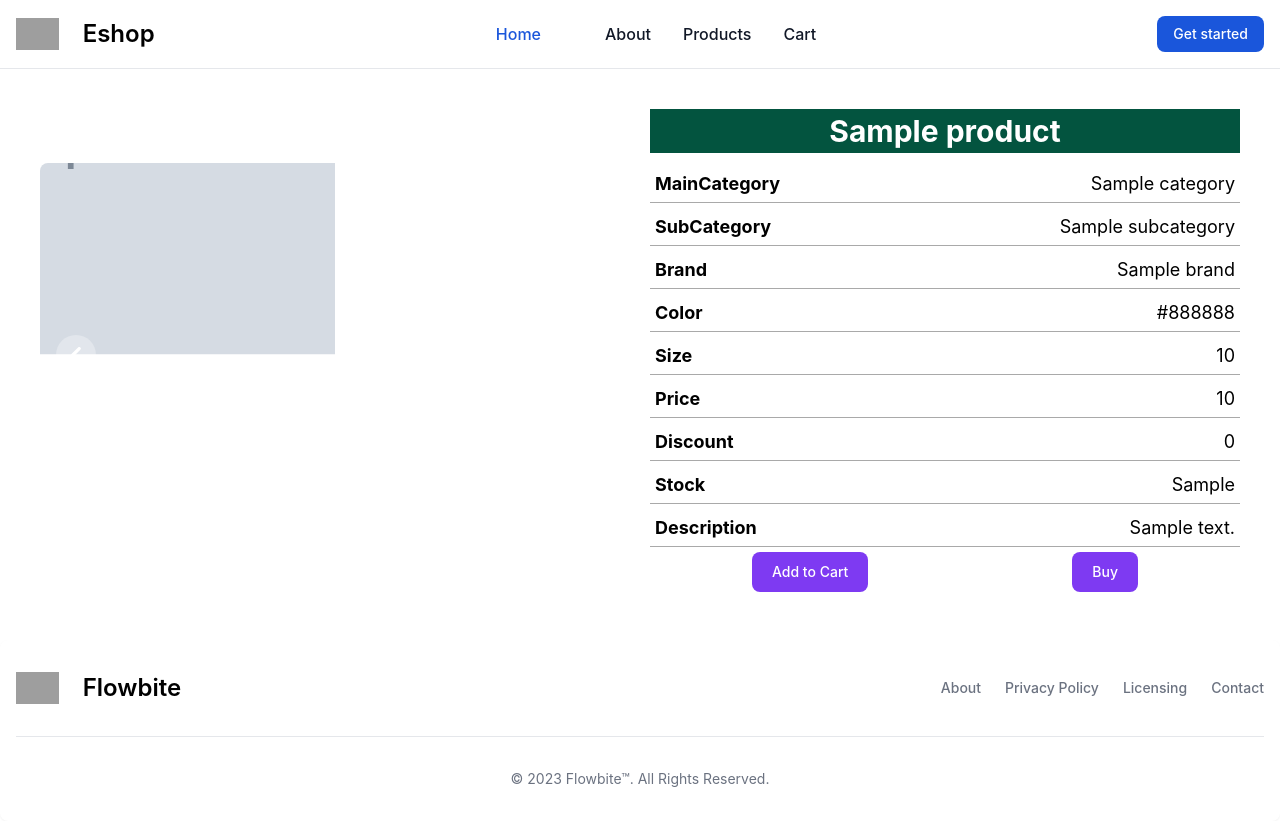
After one commit to archit646/E-Shop, a Django app: page /shop/detail/1 in a window 1280 px wide. The commit adds this page. Run offline with Django 5.2, Linux system fonts and the light colour scheme; tables that the repository leaves empty hold one stand-in row (values such as "Sample post"); grey boxes marked "Sample" are stand-in pictures; some libraries are stand-ins or nearby versions; grey boxes are pictures that could not be loaded.

Commit message:
added product detail page

```diff
--- a/shop/models.py
+++ b/shop/models.py
@@ -24,9 +24,12 @@ class Products(models.Model):
     category=models.ForeignKey(Category,on_delete=models.CASCADE,default='',null=True,blank=True)
     subcategory=models.ForeignKey(SubCategory,on_delete=models.CASCADE,default='',null=True,blank=True)
     brand=models.ForeignKey(Brand,on_delete=models.CASCADE,default='',null=True,blank=True)
+    size=models.IntegerField(default=0)
+    color=models.CharField(max_length=20,default='')
     base_price=models.IntegerField(default=0)
     discount=models.IntegerField(default=0)
     price=models.IntegerField(default=0)
+    stock=models.CharField(max_length=10,default='')
     image1=models.ImageField(upload_to='shop/images',default='')
     image2=models.ImageField(upload_to='shop/images',default='')
     image3=models.ImageField(upload_to='shop/images',default='')
--- /dev/null
+++ b/shop/static/shop/style.css
@@ -0,0 +1,27 @@
+/* .right-section{
+    padding: 20px;
+    display: flex;
+    flex-direction: column;
+    gap: 10px;
+} */
+.detail-container{
+    display: flex;
+    flex-direction: column;
+    gap: 5px;
+}
+.row{
+    border-bottom: 1px solid darkgray;
+    display: flex;
+    justify-content: space-between;
+    padding: 5px;
+
+}
+.row span{
+    font-weight: bold;
+    font-size: 18px;
+}
+.row p{
+    font-size: 18px;
+    font-weight: 400;
+
+}
--- /dev/null
+++ b/shop/templates/shop/detail.html
@@ -0,0 +1,128 @@
+{% extends 'shop/index.html' %}
+{% block title %}
+<title>Detail Page</title>
+{% endblock %}
+{% block content %}
+<div class="grid grid-cols-2 p-10 gap-5 ">
+    <div class="left-section flex flex-col justify-center">
+
+
+        <div id="default-carousel" class="relative w-full" data-carousel="slide">
+            <!-- Carousel wrapper -->
+            <div class="relative h-56 overflow-hidden rounded-lg md:h-96">
+                <!-- Item 1 -->
+                <div class="hidden duration-700 ease-in-out" data-carousel-item>
+                    <img src="{{data.image1.url}}"
+                        class="absolute block w-full -translate-x-1/2 -translate-y-1/2 top-1/2 left-1/2" alt="...">
+                </div>
+                <!-- Item 2 -->
+                <div class="hidden duration-700 ease-in-out" data-carousel-item>
+                    <img src="{{data.image2.url}}"
+                        class="absolute block w-full -translate-x-1/2 -translate-y-1/2 top-1/2 left-1/2" alt="...">
+                </div>
+                <!-- Item 3 -->
+                <div class="hidden duration-700 ease-in-out" data-carousel-item>
+                    <img src="{{data.image3.url}}"
+                        class="absolute block w-full -translate-x-1/2 -translate-y-1/2 top-1/2 left-1/2" alt="...">
+                </div>
+                <!-- Item 4 -->
+                <div class="hidden duration-700 ease-in-out" data-carousel-item>
+                    <img src="{{data.image4.url}}"
+                        class="absolute block w-full -translate-x-1/2 -translate-y-1/2 top-1/2 left-1/2" alt="...">
+                </div>
+
+            </div>
+            <!-- Slider indicators -->
+            <div class="absolute z-30 flex -translate-x-1/2 bottom-5 left-1/2 space-x-3 rtl:space-x-reverse">
+                <button type="button" class="w-3 h-3 rounded-full" aria-current="true" aria-label="Slide 1"
+                    data-carousel-slide-to="0"></button>
+                <button type="button" class="w-3 h-3 rounded-full" aria-current="false" aria-label="Slide 2"
+                    data-carousel-slide-to="1"></button>
+                <button type="button" class="w-3 h-3 rounded-full" aria-current="false" aria-label="Slide 3"
+                    data-carousel-slide-to="2"></button>
+                <button type="button" class="w-3 h-3 rounded-full" aria-current="false" aria-label="Slide 4"
+                    data-carousel-slide-to="3"></button>
+
+            </div>
+            <!-- Slider controls -->
+            <button type="button"
+                class="absolute top-0 start-0 z-30 flex items-center justify-center h-full px-4 cursor-pointer group focus:outline-none"
+                data-carousel-prev>
+                <span
+                    class="inline-flex items-center justify-center w-10 h-10 rounded-full bg-white/30 dark:bg-gray-800/30 group-hover:bg-white/50 dark:group-hover:bg-gray-800/60 group-focus:ring-4 group-focus:ring-white dark:group-focus:ring-gray-800/70 group-focus:outline-none">
+                    <svg class="w-4 h-4 text-white dark:text-gray-800 rtl:rotate-180" aria-hidden="true"
+                        xmlns="http://www.w3.org/2000/svg" fill="none" viewBox="0 0 6 10">
+                        <path stroke="currentColor" stroke-linecap="round" stroke-linejoin="round" stroke-width="2"
+                            d="M5 1 1 5l4 4" />
+                    </svg>
+                    <span class="sr-only">Previous</span>
+                </span>
+            </button>
+            <button type="button"
+                class="absolute top-0 end-0 z-30 flex items-center justify-center h-full px-4 cursor-pointer group focus:outline-none"
+                data-carousel-next>
+                <span
+                    class="inline-flex items-center justify-center w-10 h-10 rounded-full bg-white/30 dark:bg-gray-800/30 group-hover:bg-white/50 dark:group-hover:bg-gray-800/60 group-focus:ring-4 group-focus:ring-white dark:group-focus:ring-gray-800/70 group-focus:outline-none">
+                    <svg class="w-4 h-4 text-white dark:text-gray-800 rtl:rotate-180" aria-hidden="true"
+                        xmlns="http://www.w3.org/2000/svg" fill="none" viewBox="0 0 6 10">
+                        <path stroke="currentColor" stroke-linecap="round" stroke-linejoin="round" stroke-width="2"
+                            d="m1 9 4-4-4-4" />
+                    </svg>
+                    <span class="sr-only">Next</span>
+                </span>
+            </button>
+        </div>
+
+
+    </div>
+
+    <div class="right-section flex flex-col gap-3">
+        <h1 class="text-3xl font-bold text-center bg-green-800 text-white p-1">{{data.product_name}}</h1>
+        <div class="detail-container">
+            <div class="row">
+                <span>MainCategory</span>
+                <p>{{data.category}}</p>
+            </div>
+            <div class="row">
+                <span>SubCategory</span>
+                <p>{{data.subcategory}}</p>
+            </div>
+            <div class="row">
+                <span>Brand</span>
+                <p>{{data.brand}}</p>
+            </div>
+            <div class="row">
+                <span>Color</span>
+                <p>{{data.color}}</p>
+            </div>
+            <div class="row">
+                <span>Size</span>
+                <p>{{data.size}}</p>
+            </div>
+            <div class="row">
+                <span>Price</span>
+                <p>{{data.price}}</p>
+            </div>
+            <div class="row">
+                <span>Discount</span>
+                <p>{{data.discount}}</p>
+            </div>
+            <div class="row">
+                <span>Stock</span>
+                <p>{{data.stock}}</p>
+            </div>
+            <div class="row">
+                <span>Description</span>
+                <p>{{data.product_desc}}</p>
+            </div>
+            <div class="button-row flex justify-around">
+                <a href="#"><button type="button" class="focus:outline-none cursor-pointer text-white bg-purple-600 hover:bg-yellow-500 focus:ring-4 focus:ring-yellow-300 font-medium rounded-lg text-sm px-5 py-2.5 me-2 mb-2 dark:focus:ring-yellow-900">Add to Cart</button>
+                </a>
+                <a href="#"><button type="button" class="focus:outline-none cursor-pointer text-white bg-purple-600 hover:bg-yellow-500 focus:ring-4 focus:ring-yellow-300 font-medium rounded-lg text-sm px-5 py-2.5 me-2 mb-2 dark:focus:ring-yellow-900">Buy</button>
+                </a>
+            </div>
+
+        </div>
+    </div>
+</div>
+{% endblock %}
--- a/shop/templates/shop/index.html
+++ b/shop/templates/shop/index.html
@@ -12,6 +12,7 @@
       href="https://cdn.jsdelivr.net/npm/flowbite@3.1.2/dist/flowbite.min.css"
       rel="stylesheet"
     />
+    <link rel="stylesheet" href="{% static 'shop/style.css' %}">
   </head>
   <body>
     <nav
@@ -258,11 +259,11 @@
           {% for i in products %}
           <!-- Card code -->
           <div class="max-w-[200px] bg-white border border-gray-200 rounded-lg shadow-sm dark:bg-gray-800 dark:border-gray-700 transform transition-transform duration-300 hover:scale-105 hover:shadow-md inline-block">
-            <a href="#">
+            <a href="/shop/detail/{{i.id}}">
               <img class="rounded-t-lg w-full h-[150px] object-cover" src="{{i.image1.url}}" alt="" />
             </a>
             <div class="p-3">
-              <a href="#">
+              <a href="/shop/detail/{{i.id}}">
                 <h5 class="mb-1 text-lg font-semibold tracking-tight text-gray-900 dark:text-white">
                   {{i.product_name}}
                 </h5>
--- a/shop/templates/shop/products.html
+++ b/shop/templates/shop/products.html
@@ -57,11 +57,11 @@
         {% for i in products %}
           <!-- Card code -->
           <div class="max-w-[200px] bg-white border border-gray-200 rounded-lg shadow-sm dark:bg-gray-800 dark:border-gray-700 transform transition-transform duration-300 hover:scale-105 hover:shadow-md inline-bloc">
-            <a href="#">
+            <a href="/shop/detail/{{i.id}}">
               <img class="rounded-t-lg w-full h-[150px] object-cover" src="{{i.image1.url}}" alt="" />
             </a>
             <div class="p-3">
-              <a href="#">
+              <a href="/shop/detail/{{i.id}}">
                 <h5 class="mb-1 text-lg font-semibold tracking-tight text-gray-900 dark:text-white">
                   {{i.product_name}}
                 </h5>
--- a/shop/urls.py
+++ b/shop/urls.py
@@ -10,5 +10,5 @@ urlpatterns = [
     path('tracker/',views.tracker,name='tracking'),
     path('search/',views.search,name='search'),
     path('products/<str:mc>/<str:sc>/<str:br>/',views.products,name='products'),
-    path('checkout/',views.checkout,name='checkout')
+    path('detail/<int:id>',views.detail,name='detail')
 ]
--- a/shop/views.py
+++ b/shop/views.py
@@ -45,5 +45,7 @@ def products(request,mc,sc,br):
     params={'maincategory':maincategory,'subcategory':subcategory,'brand':brand,'products':products,'mc':mc,'sc':sc,'br':br}
     return render(request,'shop/products.html',params)
 
-def checkout(request):
-    return HttpResponse("We are in checkout")
+def detail(request,id):
+    data=Products.objects.get(id=id)
+    params={'data':data}
+    return render(request,'shop/detail.html',params)
```
Also changed, not shown: shop/migrations/0002_products_size.py (added), shop/migrations/0003_products_color.py (added), shop/migrations/0004_products_stock.py (added).
